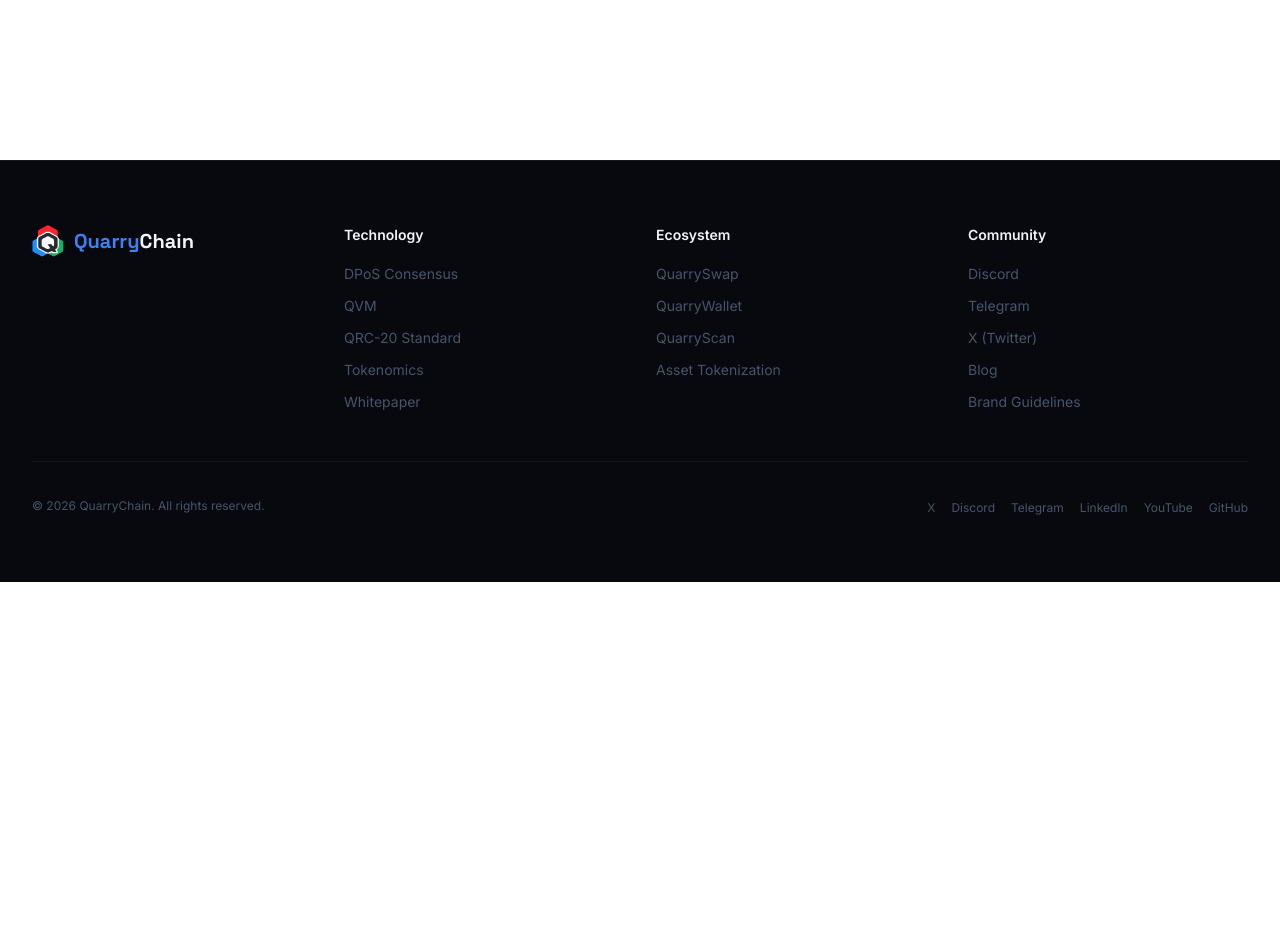
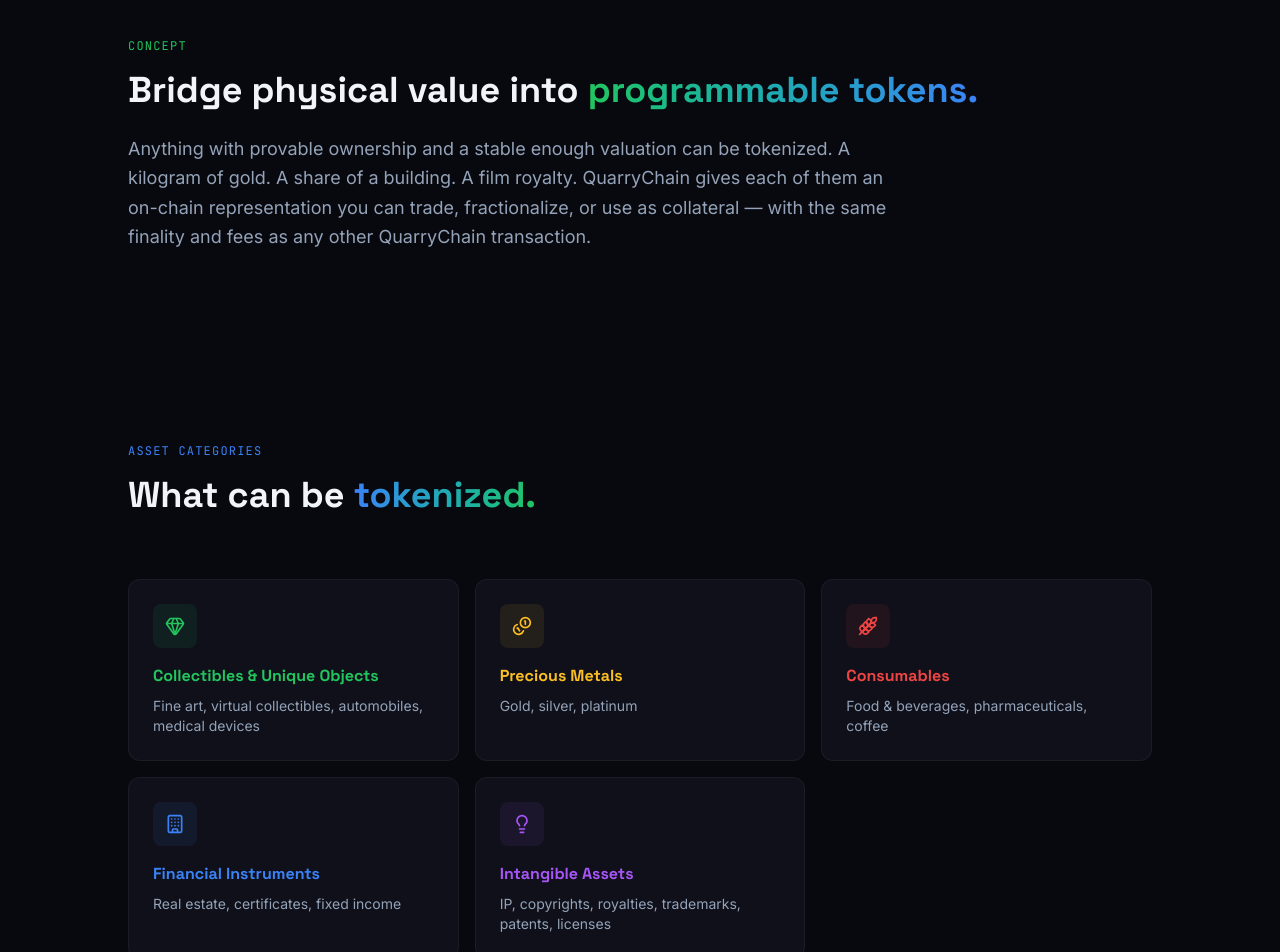
Before and after one commit to garvonious-ui/quarrychain-web, a Next.js app: page /ecosystem/asset-tokenization in a window 1280 px wide. Before the commit this address had no page. Shown: the part 640-1592 px from the top of the page. Before the commit the page ends 1222 px from the top, so only its background shows below. Built offline with nearby package versions, Linux system fonts and the light colour scheme.

Commit message:
feat: add /ecosystem/asset-tokenization page + ecosystem wiring

```diff
--- /dev/null
+++ b/src/app/ecosystem/asset-tokenization/page.tsx
@@ -0,0 +1,281 @@
+import {
+  Gem,
+  Coins,
+  Wheat,
+  Building,
+  Lightbulb,
+  Layers,
+  Wallet,
+  Bot,
+  TrendingDown,
+  Clock,
+  Eye,
+} from "lucide-react";
+import PageHero from "@/components/layout/PageHero";
+import PageCTA from "@/components/layout/PageCTA";
+import BlurFade from "@/components/ui/blur-fade";
+
+export const metadata = {
+  title: "Asset Tokenization — QuarryChain",
+  description:
+    "Bring real-world assets on-chain. QuarryChain turns property, commodities, and rights into programmable tokens — fractionalized, transferable, 24/7 liquid.",
+};
+
+const ASSET_CATEGORIES = [
+  {
+    icon: Gem,
+    name: "Collectibles & Unique Objects",
+    color: "#22c55e",
+    examples: "Fine art, virtual collectibles, automobiles, medical devices",
+  },
+  {
+    icon: Coins,
+    name: "Precious Metals",
+    color: "#fbbf24",
+    examples: "Gold, silver, platinum",
+  },
+  {
+    icon: Wheat,
+    name: "Consumables",
+    color: "#ef4444",
+    examples: "Food & beverages, pharmaceuticals, coffee",
+  },
+  {
+    icon: Building,
+    name: "Financial Instruments",
+    color: "#3b82f6",
+    examples: "Real estate, certificates, fixed income",
+  },
+  {
+    icon: Lightbulb,
+    name: "Intangible Assets",
+    color: "#a855f7",
+    examples: "IP, copyrights, royalties, trademarks, patents, licenses",
+  },
+];
+
+const STEPS = [
+  {
+    n: "01",
+    title: "Select the model",
+    body: "Pick the right token standard. QRC-20 for fungible goods. QRC-1400 for regulated securities. QRC-721 for unique items.",
+  },
+  {
+    n: "02",
+    title: "Model the asset",
+    body: "Decide what lives on-chain and what stays off. Legal constraints, business process, and scalability shape the design.",
+  },
+  {
+    n: "03",
+    title: "Audit the code",
+    body: "Once deployed, contracts are immutable. Run automated audits — via QuarryChain templates or a third party — before going live.",
+  },
+  {
+    n: "04",
+    title: "Deploy",
+    body: "Publish to QuarryChain — public or permissioned. Tokens issue automatically and start trading on-chain.",
+  },
+];
+
+const BENEFITS = [
+  {
+    icon: Layers,
+    name: "Fractionalization",
+    body: "High-barrier assets become accessible to smaller investors.",
+  },
+  {
+    icon: Wallet,
+    name: "Liquidity",
+    body: "Secondary markets unlock capital that was previously stuck.",
+  },
+  {
+    icon: Bot,
+    name: "Automation",
+    body: "Smart contracts handle compliance, escrow, and dividend payouts.",
+  },
+  {
+    icon: TrendingDown,
+    name: "Cost Efficiency",
+    body: "Removes brokers, custodians, and clearinghouses from the chain.",
+  },
+  {
+    icon: Clock,
+    name: "Faster Settlement",
+    body: "DPoS finality settles trades in seconds — not T+2.",
+  },
+  {
+    icon: Eye,
+    name: "Transparency",
+    body: "Every transfer and every dividend is visible and auditable on-chain.",
+  },
+];
+
+export default function AssetTokenizationPage() {
+  return (
+    <div className="pt-16">
+      <PageHero
+        label="Asset Tokenization"
+        headline="Real-world assets, on-chain."
+        subheadline="Turn property, commodities, rights, and royalties into programmable tokens — fractionalized, transferable, 24/7 liquid."
+        shape="icosahedron"
+        shapeColors={{
+          primary: "#22c55e",
+          secondary: "#a855f7",
+          tertiary: "#3b82f6",
+        }}
+      />
+
+      {/* Intro */}
+      <section className="py-24 px-4 sm:px-6 lg:px-8">
+        <div className="mx-auto max-w-5xl">
+          <BlurFade>
+            <p className="text-xs uppercase tracking-widest text-qc-green font-mono mb-4">
+              Concept
+            </p>
+            <h2 className="text-3xl md:text-4xl font-bold font-display text-text-primary mb-6">
+              Bridge physical value into{" "}
+              <span className="text-transparent bg-clip-text bg-gradient-to-r from-qc-green to-qc-blue">
+                programmable tokens.
+              </span>
+            </h2>
+            <p className="text-text-secondary text-lg leading-relaxed max-w-3xl">
+              Anything with provable ownership and a stable enough valuation can
+              be tokenized. A kilogram of gold. A share of a building. A film
+              royalty. QuarryChain gives each of them an on-chain
+              representation you can trade, fractionalize, or use as collateral
+              — with the same finality and fees as any other QuarryChain
+              transaction.
+            </p>
+          </BlurFade>
+        </div>
+      </section>
+
+      {/* Asset categories */}
+      <section className="py-24 px-4 sm:px-6 lg:px-8">
+        <div className="mx-auto max-w-5xl">
+          <BlurFade>
+            <p className="text-xs uppercase tracking-widest text-qc-blue font-mono mb-4">
+              Asset Categories
+            </p>
+            <h2 className="text-3xl md:text-4xl font-bold font-display text-text-primary mb-16">
+              What can be{" "}
+              <span className="text-transparent bg-clip-text bg-gradient-to-r from-qc-blue to-qc-green">
+                tokenized.
+              </span>
+            </h2>
+          </BlurFade>
+
+          <div className="grid sm:grid-cols-2 lg:grid-cols-3 gap-4">
+            {ASSET_CATEGORIES.map((cat, i) => {
+              const Icon = cat.icon;
+              return (
+                <BlurFade key={cat.name} delay={0.05 + i * 0.05}>
+                  <div className="rounded-xl bg-bg-secondary border border-white/5 p-6 h-full">
+                    <div
+                      className="w-11 h-11 rounded-lg flex items-center justify-center mb-4"
+                      style={{ backgroundColor: `${cat.color}15` }}
+                    >
+                      <Icon className="w-5 h-5" style={{ color: cat.color }} />
+                    </div>
+                    <h3
+                      className="text-base font-bold font-display mb-2"
+                      style={{ color: cat.color }}
+                    >
+                      {cat.name}
+                    </h3>
+                    <p className="text-sm text-text-secondary">{cat.examples}</p>
+                  </div>
+                </BlurFade>
+              );
+            })}
+          </div>
+        </div>
+      </section>
+
+      {/* Process */}
+      <section className="py-24 px-4 sm:px-6 lg:px-8">
+        <div className="mx-auto max-w-5xl">
+          <BlurFade>
+            <p className="text-xs uppercase tracking-widest text-qc-teal font-mono mb-4">
+              Process
+            </p>
+            <h2 className="text-3xl md:text-4xl font-bold font-display text-text-primary mb-4">
+              Four steps to{" "}
+              <span className="text-transparent bg-clip-text bg-gradient-to-r from-qc-teal to-qc-blue">
+                on-chain.
+              </span>
+            </h2>
+            <p className="text-text-secondary text-lg mb-16 max-w-2xl">
+              The order matters. Once a contract ships, it can&apos;t be
+              unshipped.
+            </p>
+          </BlurFade>
+
+          <div className="space-y-4">
+            {STEPS.map((step, i) => (
+              <BlurFade key={step.n} delay={0.05 + i * 0.05}>
+                <div className="rounded-xl bg-bg-secondary border border-white/5 p-6 flex gap-6 items-start">
+                  <span className="text-3xl font-bold font-display text-qc-green shrink-0 leading-none pt-1 font-mono">
+                    {step.n}
+                  </span>
+                  <div>
+                    <h3 className="text-lg font-bold font-display text-text-primary mb-2">
+                      {step.title}
+                    </h3>
+                    <p className="text-text-secondary">{step.body}</p>
+                  </div>
+                </div>
+              </BlurFade>
+            ))}
+          </div>
+        </div>
+      </section>
+
+      {/* Benefits */}
+      <section className="py-24 px-4 sm:px-6 lg:px-8">
+        <div className="mx-auto max-w-5xl">
+          <BlurFade>
+            <p className="text-xs uppercase tracking-widest text-qc-red font-mono mb-4">
+              Benefits
+            </p>
+            <h2 className="text-3xl md:text-4xl font-bold font-display text-text-primary mb-16">
+              Why bother{" "}
+              <span className="text-transparent bg-clip-text bg-gradient-to-r from-qc-red to-qc-green">
+                tokenizing.
+              </span>
+            </h2>
+          </BlurFade>
+
+          <div className="grid sm:grid-cols-2 lg:grid-cols-3 gap-4">
+            {BENEFITS.map((b, i) => {
+              const Icon = b.icon;
+              return (
+                <BlurFade key={b.name} delay={0.05 + i * 0.05}>
+                  <div className="rounded-xl bg-bg-secondary border border-white/5 p-6 h-full">
+                    <div className="flex items-center gap-3 mb-2">
+                      <Icon className="w-4 h-4 text-qc-green" />
+                      <h3 className="text-base font-bold font-display text-text-primary">
+                        {b.name}
+                      </h3>
+                    </div>
+                    <p className="text-sm text-text-secondary leading-relaxed">
+                      {b.body}
+                    </p>
+                  </div>
+                </BlurFade>
+              );
+            })}
+          </div>
+        </div>
+      </section>
+
+      <PageCTA
+        headline="Ready to tokenize?"
+        ctas={[
+          { text: "Read the Docs", href: "/developers", primary: true },
+          { text: "Read the Litepaper", href: "/whitepaper#rwa" },
+        ]}
+      />
+    </div>
+  );
+}
--- a/src/app/ecosystem/page.tsx
+++ b/src/app/ecosystem/page.tsx
@@ -1,18 +1,29 @@
 "use client";
 
 import { useRef, MouseEvent } from "react";
-import { Wallet, ArrowLeftRight, Search, Cpu, Coins, Building, ArrowUpRight } from "lucide-react";
+import { Wallet, ArrowLeftRight, Search, Cpu, Coins, Building, ArrowUpRight, type LucideIcon } from "lucide-react";
 import PageHero from "@/components/layout/PageHero";
 import PageCTA from "@/components/layout/PageCTA";
 import BlurFade from "@/components/ui/blur-fade";
 
-const PRODUCTS = [
+type Product = {
+  name: string;
+  description: string;
+  href: string;
+  icon: LucideIcon;
+  color: string;
+  bg: string;
+  external?: boolean;
+  comingSoon?: boolean;
+};
+
+const PRODUCTS: Product[] = [
   { name: "QuarrySwap", description: "Non-custodial DEX with AMM liquidity pools and yield farming.", href: "/ecosystem/quarryswap", icon: ArrowLeftRight, color: "text-qc-green", bg: "bg-qc-green/10" },
   { name: "QuarryWallet", description: "Self-custodial wallet for QRY and QRC-20 tokens.", href: "/ecosystem/quarrywallet", icon: Wallet, color: "text-qc-blue", bg: "bg-qc-blue/10" },
   { name: "QuarryScan", description: "Block explorer. Every transaction, every contract.", href: "https://test.quarrychain.network", icon: Search, external: true, color: "text-qc-red", bg: "bg-qc-red/10" },
-  { name: "QVM", description: "EVM-compatible virtual machine. Solidity-native.", href: "/technology", icon: Cpu, color: "text-qc-teal", bg: "bg-qc-teal/10" },
+  { name: "QVM", description: "EVM-compatible virtual machine. Solidity-native.", href: "/developers", icon: Cpu, color: "text-qc-teal", bg: "bg-qc-teal/10" },
   { name: "QRC-20 Tokens", description: "Launch tokens with the standard developers already know.", href: "/technology", icon: Coins, color: "text-qc-blue", bg: "bg-qc-blue/10" },
-  { name: "Asset Tokenization", description: "Bridge physical assets to the blockchain. Trade 24/7.", href: "#", icon: Building, comingSoon: true, color: "text-qc-green", bg: "bg-qc-green/10" },
+  { name: "Asset Tokenization", description: "Real-world assets on-chain. Trade 24/7.", href: "/ecosystem/asset-tokenization", icon: Building, color: "text-qc-green", bg: "bg-qc-green/10" },
 ];
 
 // 3D tilt card
--- a/src/lib/constants.ts
+++ b/src/lib/constants.ts
@@ -287,7 +287,7 @@
     name: "QVM",
     tagline: "EVM-compatible virtual machine. Solidity-native.",
     icon: "Cpu",
-    href: "/technology",
+    href: "/developers",
   },
   {
     name: "QRC-20 Tokens",
@@ -299,7 +299,7 @@
     name: "Asset Tokenization",
     tagline: "Bridge physical assets to the blockchain. Trade 24/7.",
     icon: "Building",
-    href: "/ecosystem",
+    href: "/ecosystem/asset-tokenization",
   },
 ] as const;
 
```
